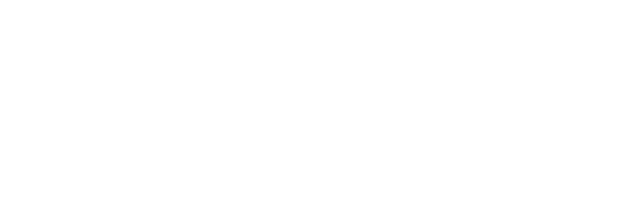
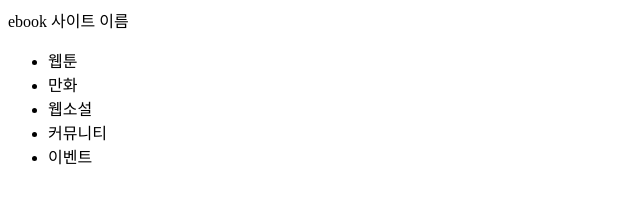
Before and after one commit to lahyunb7/lhb-mp, a plain HTML site: page main.html in a window 1280 px wide. Shown: the whole page, without its empty margins (0-640 px from the left). Drawn offline with Linux system fonts and the light colour scheme.

Commit message:
툴 잡기1

```diff
--- a/main.html
+++ b/main.html
@@ -7,6 +7,19 @@
   <title>HS Ebook</title>
 </head>
 <body>
-
+  <header>
+    ebook 사이트 이름
+  </header>
+  <nav>
+    <ul>
+      <li>웹툰</li>
+      <li>만화</li>
+      <li>웹소설</li>
+      <li>커뮤니티</li>
+      <li>이벤트</li>
+    </ul>
+  </nav>
+  <main>
+  </main>
 </body>
 </html>
```
